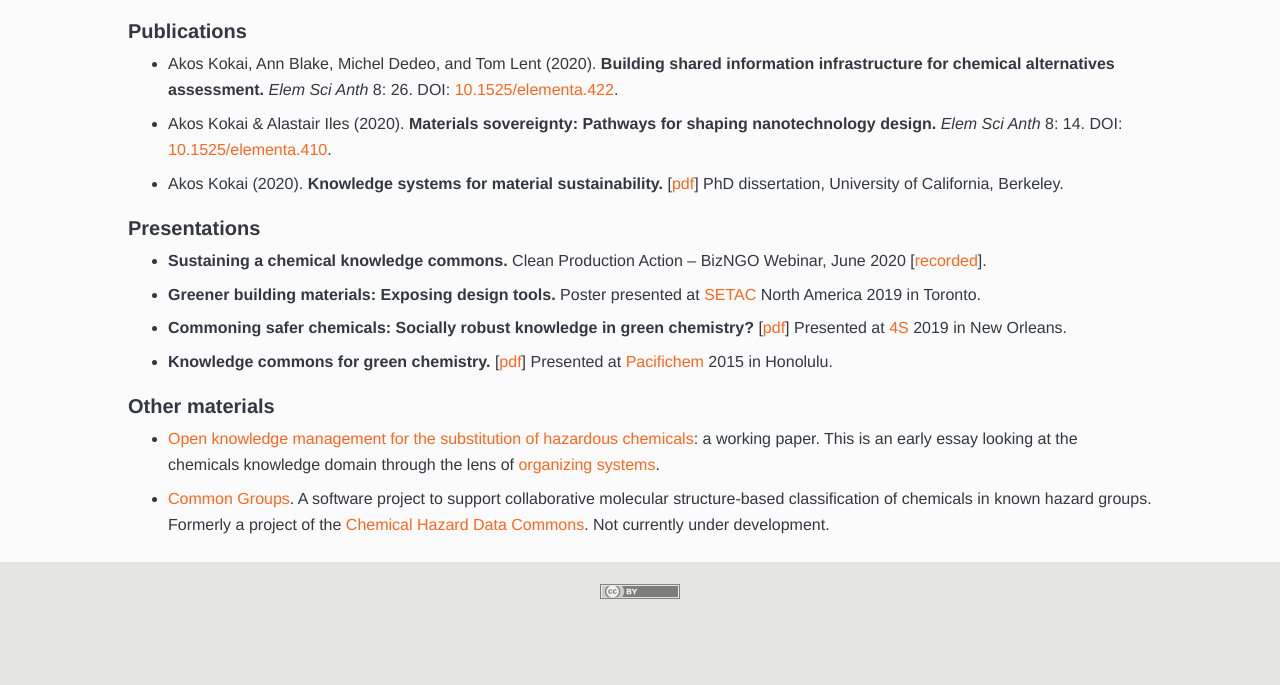
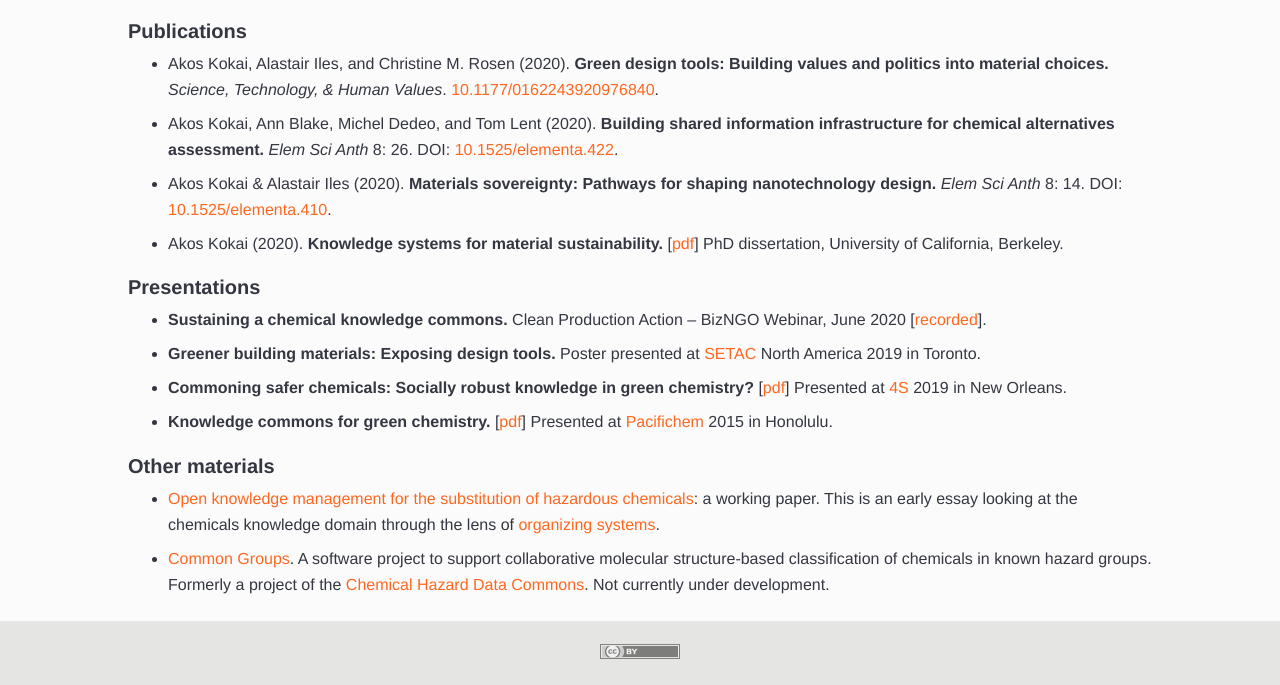
Before and after one commit to akokai/akokai.github.io, a Jekyll site: the page built from research/index.html, in a window 1280 px wide and 900 px high, scrolled down 782 px, cut to the strip 215-900 px from the top of the window. Built offline with Jekyll 4.4.1, drawn with Linux system fonts in a browser that asks for light colours; before the commit the page ends 1623 px from its top, so only the background shows below that.

Commit message:
Add green design tools article

```diff
--- a/research/index.html
+++ b/research/index.html
@@ -25,6 +25,7 @@ title: "Research"
 
 <h3>Publications</h3>
 <ul class="flow">
+<li>Akos Kokai, Alastair Iles, and Christine M. Rosen (2020). <strong>Green design tools: Building values and politics into material choices.</strong> <em>Science, Technology, & Human Values</em>. <a href="https://doi.org/10.1177/0162243920976840" target="blank">10.1177/0162243920976840</a>.</li>
 <li>Akos Kokai, Ann Blake, Michel Dedeo, and Tom Lent (2020). <strong>Building shared information infrastructure for chemical alternatives assessment.</strong> <em>Elem Sci Anth</em> 8: 26. DOI: <a href="http://doi.org/10.1525/elementa.422" target="_blank">10.1525/elementa.422</a>.</li>
 <li>Akos Kokai &amp; Alastair Iles (2020). <strong>Materials sovereignty: Pathways for shaping nanotechnology design.</strong> <em>Elem Sci Anth</em> 8: 14. DOI: <a href="https://doi.org/10.1525/elementa.410" target="_blank">10.1525/elementa.410</a>.</li>
 <li>Akos Kokai (2020). <strong>Knowledge systems for material sustainability.</strong> [<a href="{{ site.baseurl }}/assets/Kokai_2020_Knowledge_systems_for_material_sustainability.pdf" target="_blank">pdf</a>] PhD dissertation, University of California, Berkeley.</li>
```
